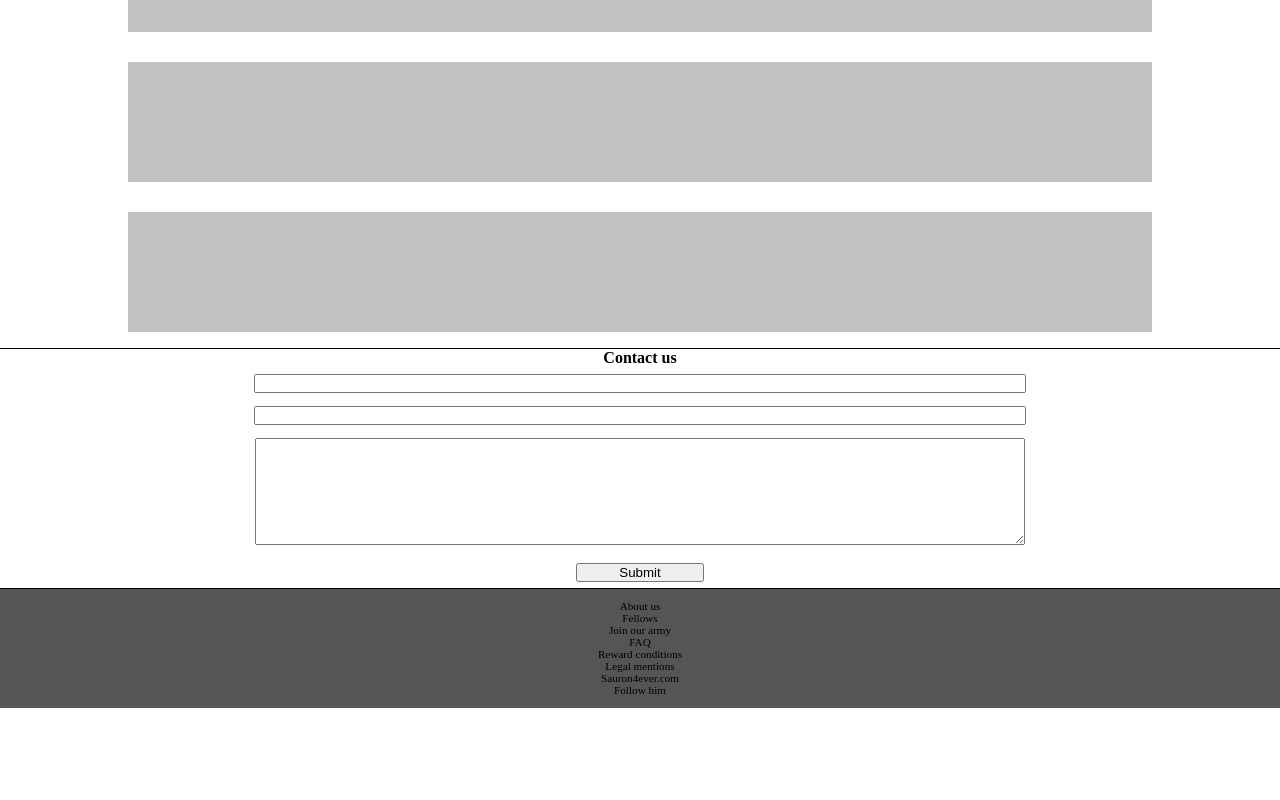
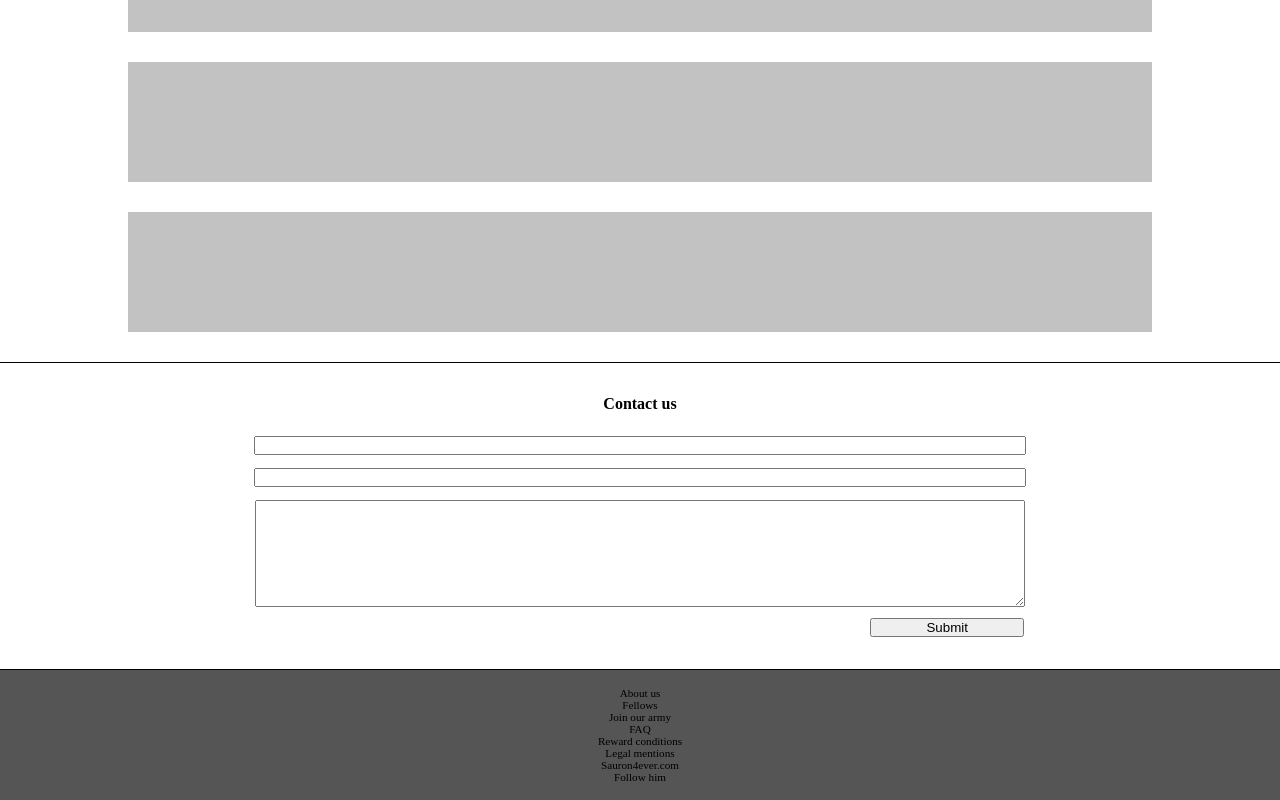
Before and after one commit to AlainD9/FindThatPrecious, a plain HTML site: page Integration/index.html in a window 1280 px wide. Shown: the part 317-1117 px from the top of the page. Before the commit the page ends 1025 px from the top, so only its background shows below. Drawn offline with Linux system fonts and the light colour scheme.

Commit message:
Job's done

```diff
--- a/Integration/index.html
+++ b/Integration/index.html
@@ -38,7 +38,9 @@
         <input type="text" id="name">
         <input type="email" id="email">
         <textarea name="Message" id="message" cols="30" rows="7"></textarea><br>
-        <input type="submit">
+        <div class="submitDiv">
+          <input type="submit" id="submit">
+      </div>
     </form>
     <footer>
         <div class="footerDiv">
--- a/Integration/style.css
+++ b/Integration/style.css
@@ -42,6 +42,8 @@ main h2{
 
 main section{
   width: 100%;
+  border-bottom: 1px;
+  border-bottom-style: solid;
 }
 
 section ul{
@@ -52,28 +54,36 @@ section ul{
 
 section ul li{
   height: 4em;
-  margin-top: 1em;
+  margin: 1em auto 1em auto;
   background: rgb(194, 194, 194);
 }
 
+form h2{
+  margin: 2em auto 1em auto;
+}
+
 form{
-  margin-top: 1em;
-  border-top: 1px;
-  border-top-style: solid;
   flex-direction: column;
 }
 
-form input, textarea{
+form input[type=text], input[type=email], textarea{
   width: 60%;
   margin: 0.5em auto;
 }
 
-input[type=submit]{
-  width: 10%;
+body form{
+  margin: 0 auto 2em 0;
 }
 
-form hr{
-  margin: 1em 0 0 0;
+.submitDiv{
+  margin: 0 auto;
+  width: 60%;
+  display: flex;
+  flex-direction: row-reverse;
+}
+
+#submit{
+  width: 20%;
 }
 
 body footer{
@@ -83,7 +93,7 @@ body footer{
 }
 
 .footerDiv{
-  padding: 1em 0 1em 0;
+  padding: 1.5em;
   color: rgb(255, 255, 255);
   display: flex;
   flex-direction: column;
```
